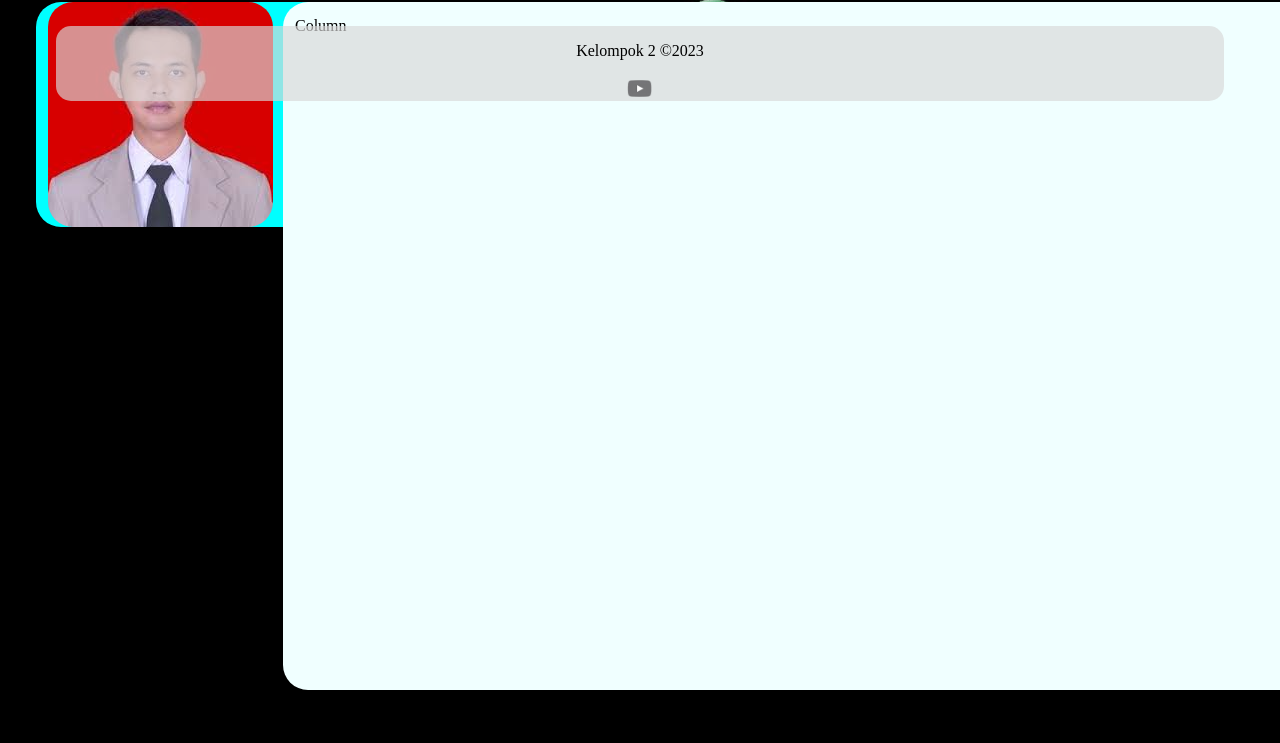
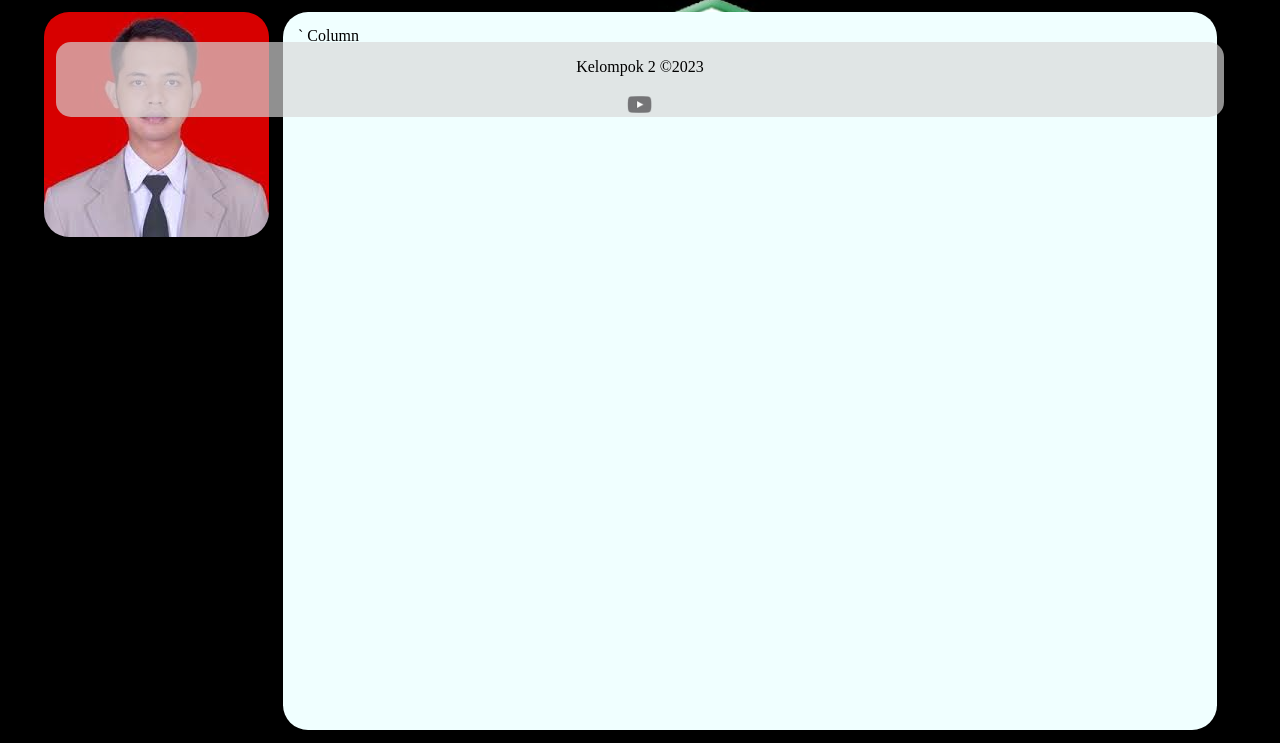
Before and after one commit to Mroismaulana/WebsiteProfile, a PHP site: the page made by Menu Visi Misi.php in a window 1280 px wide. Shown: the part 57-800 px from the top of the page. Run offline with PHP 8.4, Linux system fonts and the light colour scheme.

Commit message:
lanjutan

```diff
--- a/Menu Visi Misi.php
+++ b/Menu Visi Misi.php
@@ -1,29 +1,29 @@
 <?php
 include("./core/url.php");
 include("./core/header.php");
-menuActiveClass("visimisi");
 ?>
 
 <!DOCTYPE html>
-<html>
+<html lang="id">
 
 <head>
     <title>SMK Assyafi'iyyah 01 Jakarta</title>
-    <link rel="stylesheet" href="./css/style.css">
+    <link rel="shortcut icon" href="img/D2.jpg" type="image/x-icon">
+    <link rel="stylesheet" href="./css/bootstrap/bootstrap-5.3.0-alpha1-dist/css/bootstrap-grid.min.css">
     <link rel="stylesheet" href="./css/visimisi.css">
-    <link rel="shortcut icon" href="img/D2.jpg" type="image/x-icon">
-    <link rel="stylesheet" href="./bootstrap/bootstrap-5.3.0-alpha1-dist/css/bootstrap-grid.css">
 </head>
 
 <body>
-
-    <div class="container">
+<?php menuActiveClass("visimisi");?>
+    <div class="container kotak-invisible">
         <div class="row">
             <div class="col foto">
                 <img src="./img/P1.jpg" alt="Kepala Sekolah">
             </div>
-            <div class="col isinya">
-                Column
+            <div class="col">
+                <div class="isinya">`
+                    Column
+                </div>
             </div>
         </div>
     </div>
--- a/Pendaftaran Online.php
+++ b/Pendaftaran Online.php
@@ -5,6 +5,8 @@
 include("./core/url.php");
 include("./core/header.php");
 ?>
+
+<link rel="stylesheet" href="./css/daftaronline.css">
 
 <body>
     <?php menuActiveClass('daftaronline');?>
--- a/core/header.php
+++ b/core/header.php
@@ -8,7 +8,6 @@
     <!-- <link rel="stylesheet" href="./css/bootstrap/bootstrap-5.3.0-alpha1-dist/css/bootstrap.css"> -->
     <link rel="stylesheet" href="./css/bootstrap/bootstrap-5.3.0-alpha1-dist/css/bootstrap-grid.css">
     <link rel="stylesheet" href="./css/bootstrap/bootstrap-5.3.0-alpha1-dist/css/bootstrap-utilities.css">
-    <link rel="stylesheet" href="./css/daftaronline.css">
     <link rel="stylesheet" href="./css/style.css">
 
     <style>
--- a/css/style.css
+++ b/css/style.css
@@ -110,6 +110,11 @@ body {
   background-color: #d9d9d9aa;
   border-radius: 15px;
 }
+.kotak-invisible {
+  width: calc(100% - 7em);
+  margin-top: 1em;
+  background-color: #d9d9d900;
+}
 
 .kaki {
   position: absolute;
--- a/css/visimisi.css
+++ b/css/visimisi.css
@@ -3,9 +3,9 @@
     margin-top: 10px;
     width: 225px;
     height: 225px;
-    left: 36px;
+    left: 2em;
     top: 59px;
-    background-color: aqua;
+    background-color: #ffffff00;
     border-radius: 25px;
 }
 
@@ -15,7 +15,7 @@
 
 .isinya {
     position: absolute;
-    width: 76%;
+    width: calc(100% - 23.5em);
     height: 86%;
     left: 213px;
     top: 59px;
```
